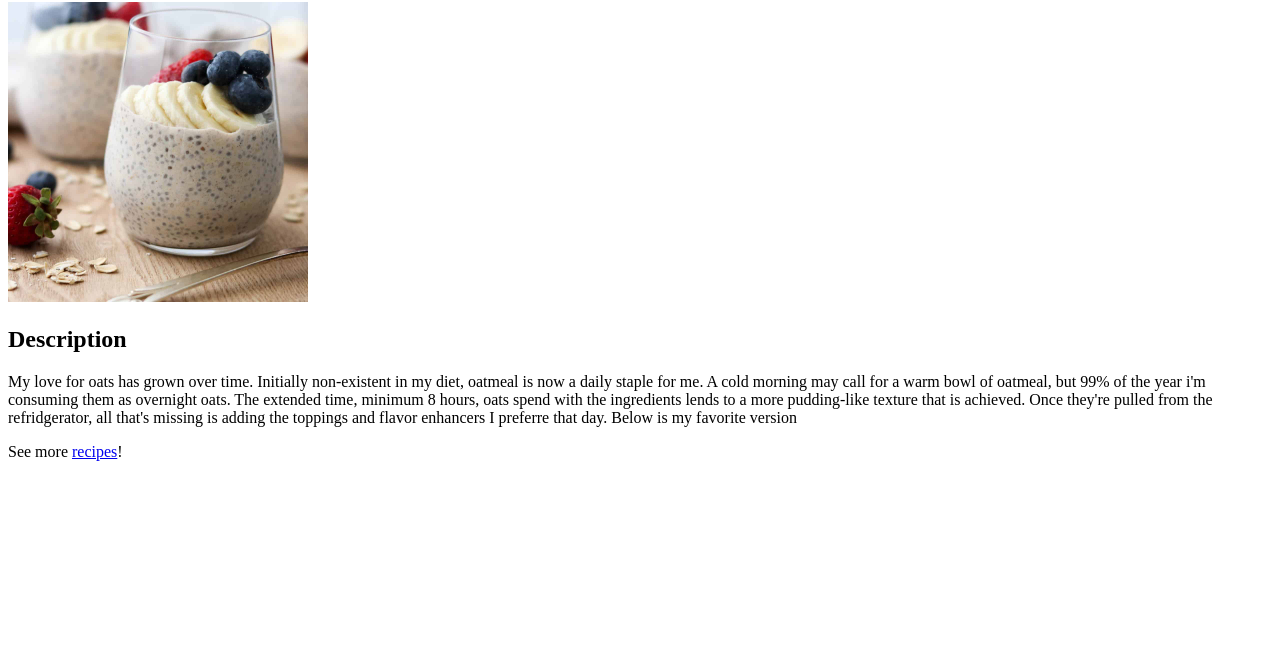
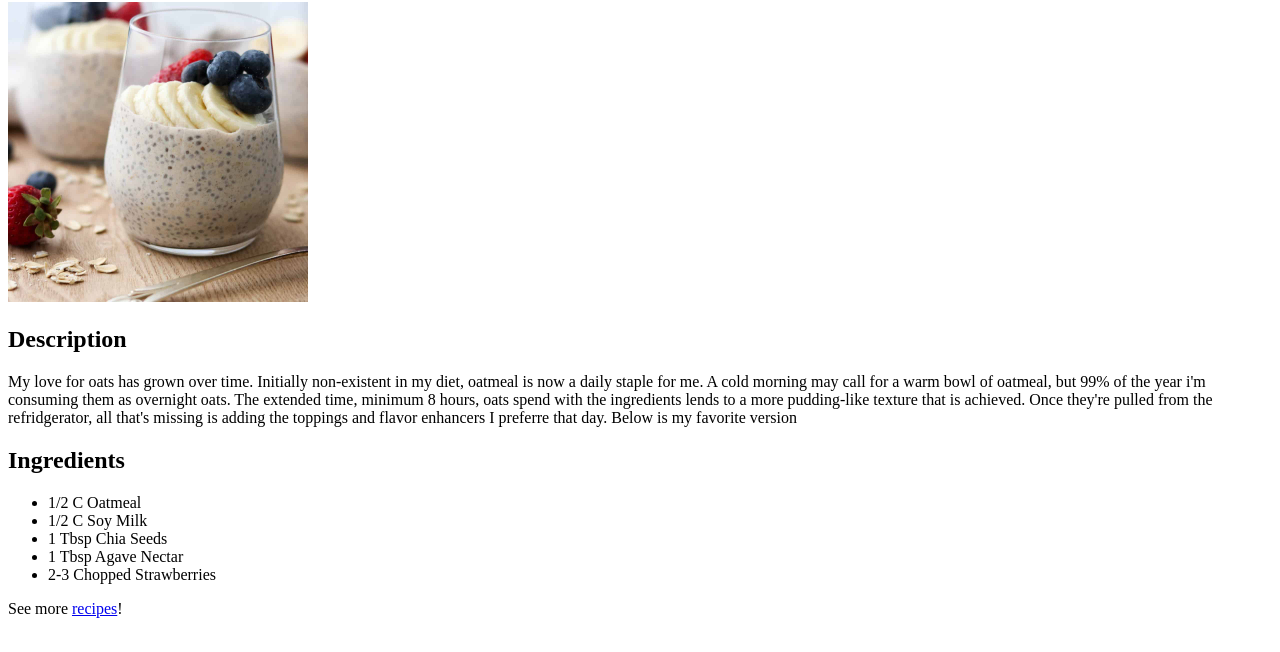
Before and after one commit to jurrea619/odin-recipes, a plain HTML site: page recipes/overnight-oats.html in a window 1280 px wide. Shown: the part 78-730 px from the top of the page. Drawn offline with Linux system fonts and the light colour scheme.

Commit message:
Add ingredients list for overnight oats

```diff
--- a/recipes/overnight-oats.html
+++ b/recipes/overnight-oats.html
@@ -15,7 +15,16 @@
         My love for oats has grown over time. Initially non-existent in my diet, oatmeal is now a daily staple for me. A cold morning may call for a warm bowl of oatmeal, but 99% of the year i'm consuming them as overnight oats. The extended time, minimum 8 hours, oats spend with the ingredients lends to a more pudding-like texture that is achieved. Once they're pulled from the refridgerator, all that's missing is adding the toppings and flavor enhancers I preferre that day. Below is my favorite version
     </p>
 
-    <!--  -->
+    <p>
+        <h2>Ingredients</h2>
+        <ul>
+            <li>1/2 C Oatmeal</li>
+            <li>1/2 C Soy Milk</li>
+            <li>1 Tbsp Chia Seeds</li>
+            <li>1 Tbsp Agave Nectar</li>
+            <li>2-3 Chopped Strawberries</li>
+        </ul>
+    </p>
 
     <p>See more <a href="../index.html">recipes</a>!</p>
 </body>
```
